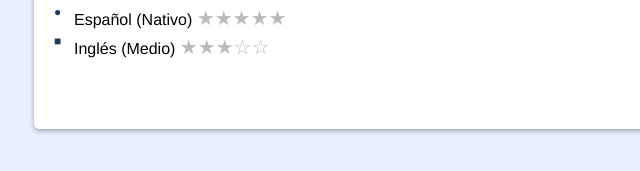
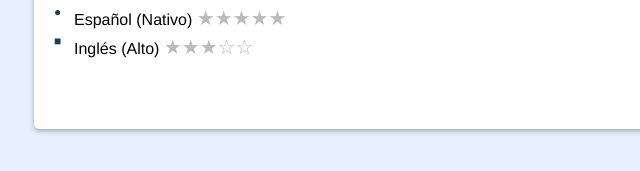
Before and after one commit to Jonathandm77/Mi-Curriculum, a plain HTML site: page index.html in a window 1280 px wide. Shown: the part 1206-1377 px from the top of the page, 206-846 px from the left. Drawn offline with Linux system fonts and the light colour scheme; files whose address does not match are found by name.

Commit message:
Nivel alto

```diff
--- a/index.html
+++ b/index.html
@@ -71,7 +71,7 @@
       <h2 class="section-title">Idiomas</h2>
       <ul class="list">
         <li>Español (Nativo) <span class="stars">★★★★★</span></li>
-        <li>Inglés (Medio) <span class="stars">★★★☆☆</span></li>
+        <li>Inglés (Alto) <span class="stars">★★★☆☆</span></li>
       </ul>
     </div>
   </div>
```
